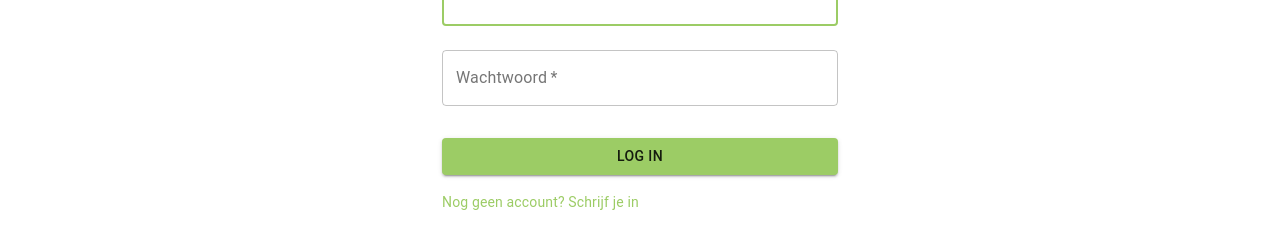
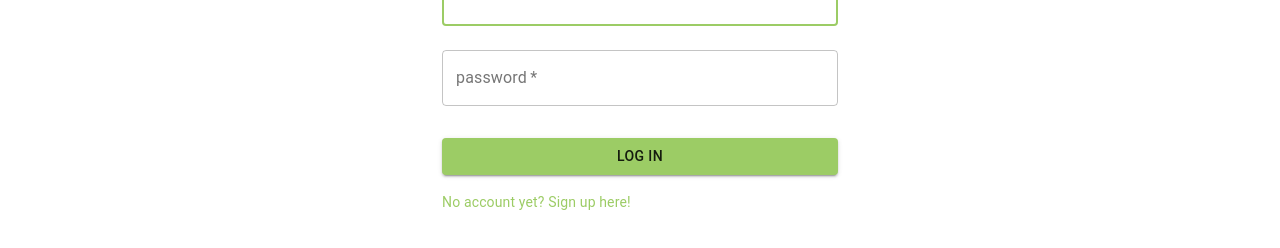
Before and after one commit to Luc-Govaarts/ToDo-front, a React (Create React App) app: page /login in a window 1280 px wide. Shown: the part 238-486 px from the top of the page. Built offline with nearby package versions, Linux system fonts and the light colour scheme.

Commit message:
login page from dutch to english

```diff
--- a/src/Pages/Login.js
+++ b/src/Pages/Login.js
@@ -88,7 +88,7 @@ export default function Login() {
 							required
 							fullWidth
 							name='password'
-							label='Wachtwoord'
+							label='password'
 							type='password'
 							id='password'
 							autoComplete='current-password'
@@ -103,7 +103,7 @@ export default function Login() {
 							Log in
 						</Button>
 						<Link href='/signup' variant='body2'>
-							{'Nog geen account? Schrijf je in'}
+							{'No account yet? Sign up here!'}
 						</Link>
 					</form>
 				</div>
```
